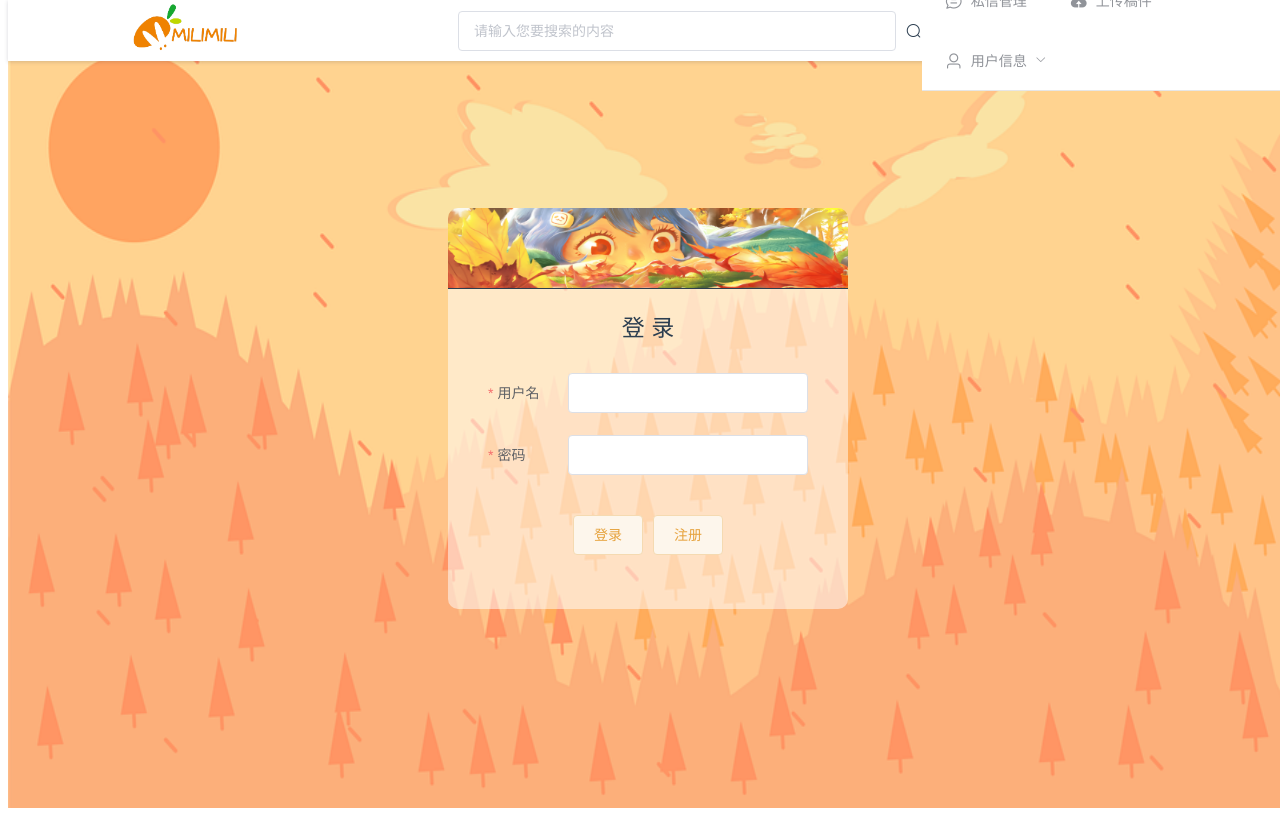
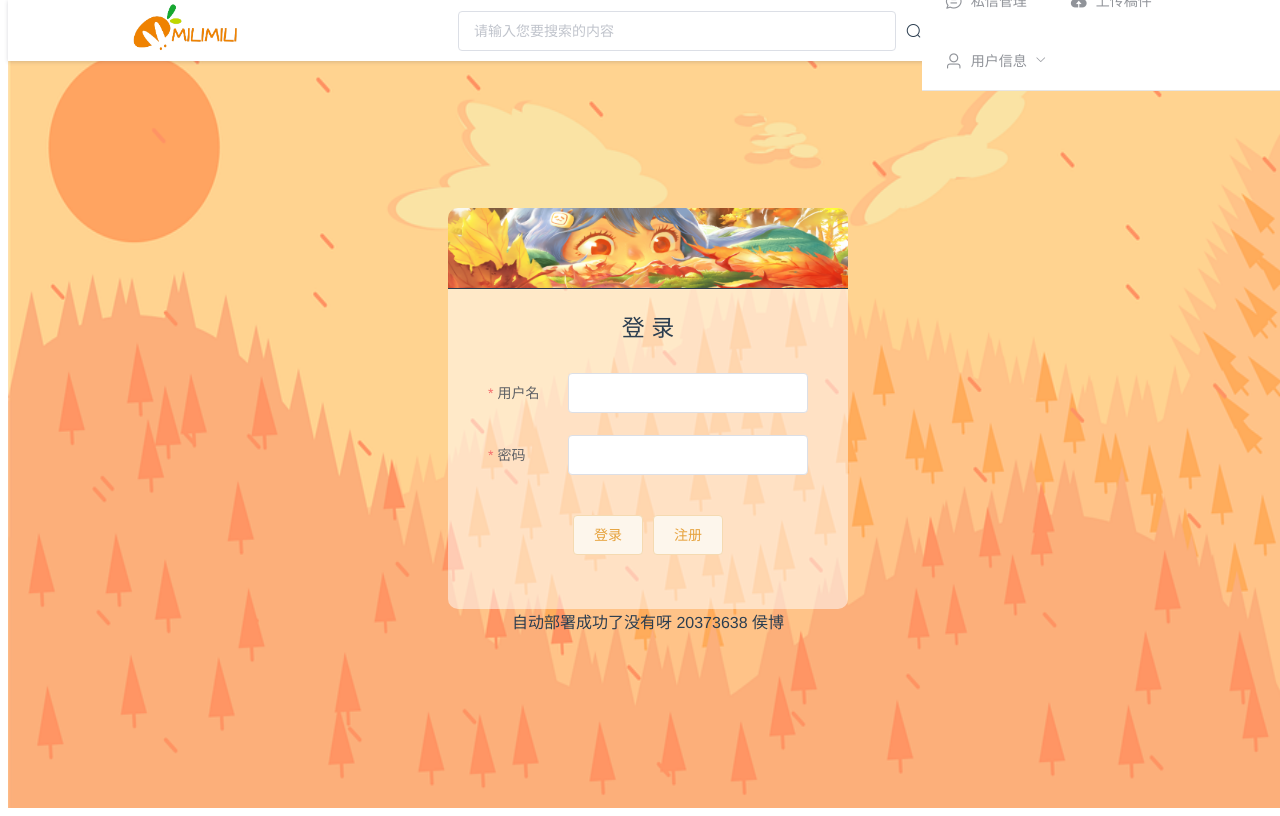
Before and after one commit to BUAA-GoodBro2021/MiliMili_frontend, a Vue app in the folder mili/: page /login in a window 1280 px wide. Built offline with nearby package versions, Linux system fonts and the light colour scheme.

Commit message:
测试自动部署

```diff
--- a/mili/src/views/account/LoginView.vue
+++ b/mili/src/views/account/LoginView.vue
@@ -57,6 +57,7 @@
             >
           </div> -->
         </div>
+        <div >自动部署成功了没有呀 20373638 侯博</div>
       </div>
     </div>
   </div>
```
